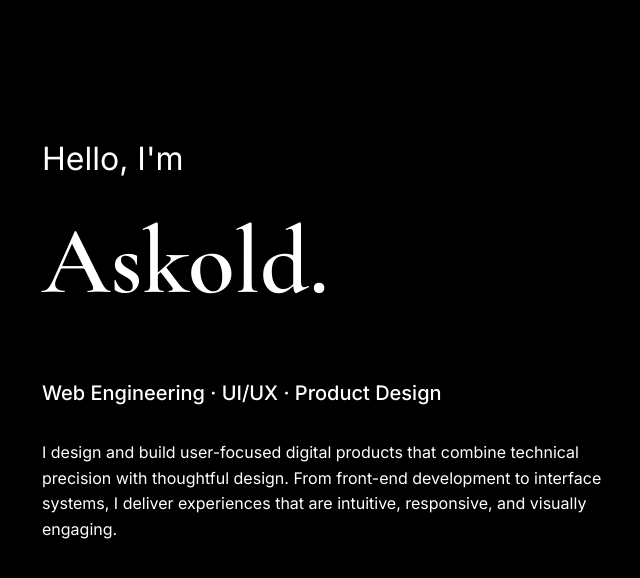
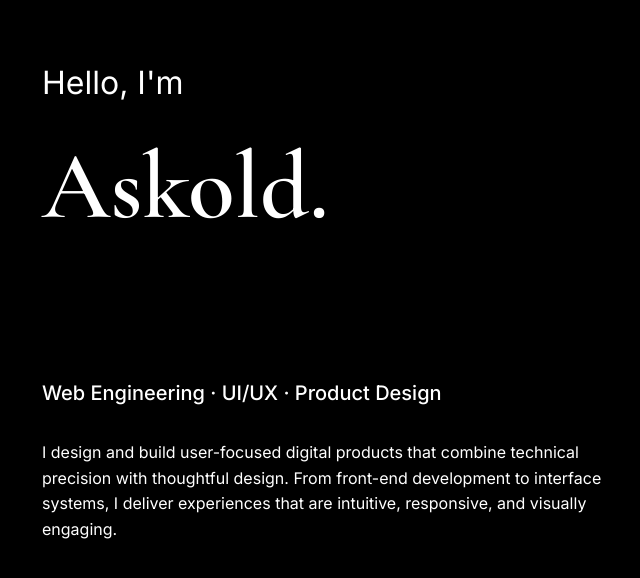
Before and after one commit to askoldas/Cv, a Next.js app: page / in a window 1280 px wide. Shown: the top 578 px of the page, without its empty margins (22-662 px from the left). Built offline with nearby package versions, Linux system fonts and the light colour scheme.

Commit message:
ready hero animation

```diff
--- a/package.json
+++ b/package.json
@@ -9,7 +9,7 @@
     "lint": "next lint"
   },
   "dependencies": {
-    "framer-motion": "^12.12.1",
+    "gsap": "^3.13.0",
     "next": "15.3.2",
     "react": "^19.0.0",
     "react-dom": "^19.0.0",
--- /dev/null
+++ b/src/components/hero/HeroContentBlock.tsx
@@ -0,0 +1,37 @@
+'use client'
+
+import { RefObject } from 'react'
+import styles from './HeroSection.module.scss'
+import Link from 'next/link'
+
+export default function HeroContentBlock({
+  introRef,
+  outroRef,
+}: {
+  introRef: RefObject<HTMLDivElement>
+  outroRef: RefObject<HTMLDivElement>
+}) {
+  return (
+    <>
+      <div ref={introRef} className={styles.introBlock}>
+        <h2 className={styles.headlineSecondary}>
+          Web Engineering · UI/UX · Product Design
+        </h2>
+        <p className={styles.introParagraph}>
+          I design and build user-focused digital products that combine technical precision with thoughtful design. From front-end development to interface systems, I deliver experiences that are intuitive, responsive, and visually engaging.
+        </p>
+      </div>
+
+      <div ref={outroRef} className={styles.outroBlock}>
+        <p className={styles.outroParagraph}>
+          Let’s explore how I can help bring your next product or brand to life.
+        </p>
+        <div className={styles.ctaButtons}>
+          <Link href="/contact" className={`${styles.cta} ${styles.solid}`}>Get in Touch</Link>
+          <Link href="/portfolio" className={`${styles.cta} ${styles.outlined}`}>Projects</Link>
+          <Link href="/about" className={`${styles.cta} ${styles.outlined}`}>Resume</Link>
+        </div>
+      </div>
+    </>
+  )
+}
--- a/src/components/hero/HeroSection.module.scss
+++ b/src/components/hero/HeroSection.module.scss
@@ -23,7 +23,7 @@
   flex: 1;
   display: flex;
   flex-direction: column;
-  justify-content: center;
+  justify-content: flex-start;
   padding: clamp(1.5rem, 5vw, 4rem);
   z-index: 10;
   min-height: 100vh;
@@ -155,7 +155,6 @@
   transform: translateY(-2px);
 }
 
-
 /* Cursor animation */
 .cursor {
   display: inline-block;
@@ -170,3 +169,11 @@
   0%, 50% { opacity: 1; }
   50.01%, 100% { opacity: 0; }
 }
+
+/* ✅ Final scroll-swappable layout-based blocks */
+.introBlock,
+.outroBlock {
+  width: 100%;
+  margin-top: auto;
+  transition: opacity 0.4s ease, transform 0.4s ease;
+}
--- a/src/components/hero/HeroSection.tsx
+++ b/src/components/hero/HeroSection.tsx
@@ -2,110 +2,142 @@
 
 import styles from './HeroSection.module.scss'
 import { useRef, useState, useEffect } from 'react'
-import { motion, useScroll, useTransform } from 'framer-motion'
-import Link from 'next/link'
+import gsap from 'gsap'
+import ScrollTrigger from 'gsap/ScrollTrigger'
+import HeroHeadline from './HeroHeadline'
+import HeroContentBlock from './HeroContentBlock'
+
+gsap.registerPlugin(ScrollTrigger)
 
 export default function HeroSection() {
   const sectionRef = useRef<HTMLDivElement>(null)
   const videoRef = useRef<HTMLVideoElement>(null)
+  const introBlockRef = useRef<HTMLDivElement>(null)
+  const outroBlockRef = useRef<HTMLDivElement>(null)
 
   const introText = "Hello, I'm\nAskold."
   const outroText = "Let's make your ideas\nVisible."
 
-  const { scrollYProgress } = useScroll({
-    target: sectionRef,
-    offset: ['start start', 'end start'],
-  })
+  const [typedText, setTypedText] = useState('')
+  const [typingDone, setTypingDone] = useState(false)
+  const [showCursor, setShowCursor] = useState(true)
 
-  const videoTime = useTransform(scrollYProgress, [0, 1], [0, 2])
-  videoTime.on('change', (t) => {
-    const video = videoRef.current
-    if (video && video.readyState >= 2) {
-      video.currentTime = t
-    }
-  })
-
-  const introOpacity = useTransform(scrollYProgress, [0, 0.2], [1, 0])
-  const introY = useTransform(scrollYProgress, [0, 0.2], [0, -20])
-  const outroOpacity = useTransform(scrollYProgress, [0.2, 0.3], [0, 1])
-  const outroY = useTransform(scrollYProgress, [0.2, 0.3], [20, 0])
-
-  const [loadTyped, setLoadTyped] = useState('')
-  const [mounted, setMounted] = useState(false)
-
+  // Typing on mount
   useEffect(() => {
     let index = 0
     const interval = setInterval(() => {
-      setLoadTyped(introText.slice(0, index + 1))
+      setTypedText(introText.slice(0, index + 1))
       index++
       if (index > introText.length) {
         clearInterval(interval)
-        setTimeout(() => setMounted(true), 300)
+        setTypingDone(true)
+        setShowCursor(false)
       }
     }, 50)
 
     return () => clearInterval(interval)
   }, [])
 
-  const typed = useTransform(scrollYProgress, (progress) => {
-    if (!mounted) return loadTyped
+  // Scroll-driven headline text transition
+  useEffect(() => {
+    if (!typingDone || !sectionRef.current) return
 
-    if (progress < 0.1) return introText
-    if (progress < 0.2) return introText.slice(0, Math.round(introText.length * (1 - (progress - 0.1) / 0.1)))
-    if (progress <= 0.3) return outroText.slice(0, Math.round(outroText.length * ((progress - 0.2) / 0.1)))
-    return outroText
-  })
+    const introLen = introText.length
+    const outroLen = outroText.length
 
-  const [typedText, setTypedText] = useState('')
+    const scroll = ScrollTrigger.create({
+      trigger: sectionRef.current,
+      start: 'top top',
+      end: 'bottom top',
+      scrub: true,
+      onUpdate: (self) => {
+        const p = self.progress
+
+        if (p < 0.1) {
+          setTypedText(introText)
+        } else if (p >= 0.1 && p < 0.2) {
+          const percent = 1 - (p - 0.1) / 0.1
+          const sliceLen = Math.round(introLen * percent)
+          setTypedText(introText.slice(0, sliceLen))
+        } else if (p >= 0.2 && p < 0.3) {
+          const percent = (p - 0.2) / 0.1
+          const sliceLen = Math.round(outroLen * percent)
+          setTypedText(outroText.slice(0, sliceLen))
+        } else {
+          setTypedText(outroText)
+        }
+      }
+    })
+
+    return () => scroll.kill()
+  }, [typingDone])
+
+  // Block transitions + video scroll sync
   useEffect(() => {
-    const unsubscribe = typed.on('change', setTypedText)
-    return () => unsubscribe()
-  }, [typed])
+    if (!sectionRef.current || !videoRef.current) return
 
-  const [topLine, bottomLine] = typedText.split('\n')
+    const video = videoRef.current
+    const intro = introBlockRef.current
+    const outro = outroBlockRef.current
+    const section = sectionRef.current
+
+    // 1. Intro block fades out fully between 0% and ~30% scroll
+    gsap.fromTo(intro,
+      { opacity: 1 },
+      {
+        opacity: 0,
+        scrollTrigger: {
+          trigger: section,
+          start: 'top top',
+          end: 'top+=30%',
+          scrub: true,
+        },
+      }
+    )
+
+    // 2. Outro block fades in after intro is gone (~30% onward)
+    gsap.fromTo(outro,
+      { opacity: 0 },
+      {
+        opacity: 1,
+        scrollTrigger: {
+          trigger: section,
+          start: 'top+=32%',
+          end: 'top+=50%',
+          scrub: true,
+        },
+      }
+    )
+
+    // 3. Video scroll sync
+    const maxVideoTime = 2
+    let rafId: number
+
+    const updateVideo = () => {
+      const sectionTop = section.offsetTop
+      const sectionHeight = section.offsetHeight
+      const scrollY = window.scrollY
+      const progress = Math.min(Math.max((scrollY - sectionTop) / sectionHeight, 0), 1)
+      const targetTime = maxVideoTime * progress
+
+      if (video.readyState >= 2) {
+        video.currentTime = targetTime
+      }
+
+      rafId = requestAnimationFrame(updateVideo)
+    }
+
+    rafId = requestAnimationFrame(updateVideo)
+
+    return () => cancelAnimationFrame(rafId)
+  }, [])
 
   return (
     <section ref={sectionRef} className={styles.container}>
       <div className={styles.heroInner}>
         <div className={styles.leftText}>
-          <motion.h1 className={styles.headlinePrimary}>
-            <span className={styles.lineTop}>
-              {topLine}
-              <span className={styles.cursor} />
-            </span>
-            <span className={`${styles.lineBottom} ${styles.wordHighlight}`}>
-              {bottomLine}
-            </span>
-          </motion.h1>
-
-          <motion.div
-            initial={{ opacity: 0, y: 20 }}
-            animate={{ opacity: 1, y: 0 }}
-            transition={{ duration: 0.6, ease: 'easeOut' }}
-            style={{ opacity: introOpacity, y: introY }}
-            className={styles.introBlock}
-          >
-            <h2 className={styles.headlineSecondary}>
-              Web Engineering · UI/UX · Product Design
-            </h2>
-            <p className={styles.introParagraph}>
-              I design and build user-focused digital products that combine technical precision with thoughtful design. From front-end development to interface systems, I deliver experiences that are intuitive, responsive, and visually engaging.
-            </p>
-          </motion.div>
-
-          <motion.div
-            style={{ opacity: outroOpacity, y: outroY }}
-            className={styles.outroBlock}
-          >
-            <p className={styles.outroParagraph}>
-              Let’s explore how I can help bring your next product or brand to life.
-            </p>
-            <div className={styles.ctaButtons}>
-              <Link href="/contact" className={`${styles.cta} ${styles.solid}`}>Get in Touch</Link>
-              <Link href="/portfolio" className={`${styles.cta} ${styles.outlined}`}>Projects</Link>
-              <Link href="/about" className={`${styles.cta} ${styles.outlined}`}>Resume</Link>
-            </div>
-          </motion.div>
+          <HeroHeadline typedText={typedText} showCursor={showCursor} />
+          <HeroContentBlock introRef={introBlockRef} outroRef={outroBlockRef} />
         </div>
 
         <div className={styles.rightVideo}>
```
Also changed, not shown: 1 other file (tests, documents, lock files or other folders).
